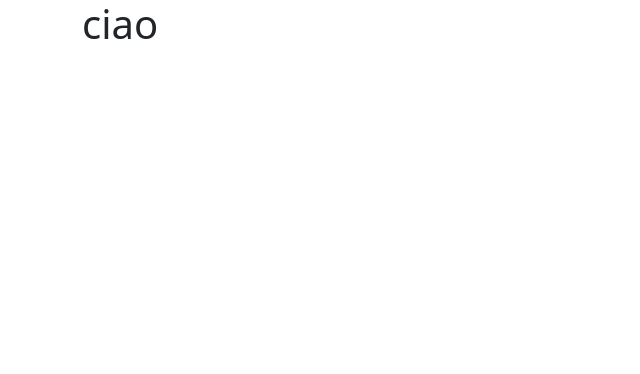
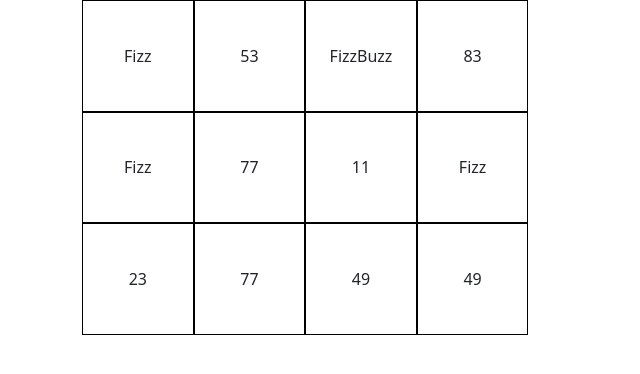
Before and after one commit to UniversoCaotico1997/js-FizzBuzz-revisited, a plain HTML site: page index.html in a window 1280 px wide. Shown: the whole page, without its empty margins (0-640 px from the left). Drawn offline with nearby package versions, Linux system fonts and the light colour scheme; files that its build step writes are made by us from their sources.

Commit message:
project work in prgress

```diff
--- a/assets/main.js
+++ b/assets/main.js
@@ -0,0 +1,43 @@
+// Esercizo Rivisitato di FizzBuzz
+// Stampa 12 numeri Random
+// Per i multipli di 3 stamperemo a schermo fizz
+// per i multipli di 5 stamperemo a schermo buzz
+// per i multipli di 3 e 5 stamparemo a schermo FizzBuzz
+
+const fizz = 'Fizz'
+
+const buzz = 'Buzz'
+
+const fizzBuzz = 'FizzBuzz'
+
+const divElement = document.querySelector('div.container> .box')
+
+
+for (let i = 1; i <= 12; i++) {
+
+    const squareElement = document.createElement('square')
+    squareElement.classList.add('square')
+
+    let count = 0
+    const randomNumber = Math.floor(Math.random() * 100) + 1
+    for (let j = 1; j < randomNumber; j++) {
+        count++
+    }
+    if (count % 3 === 0 && count % 5 === 0) {
+        squareElement.append(`${fizzBuzz}`)
+
+    }
+    else if (count % 3 === 0) {
+        squareElement.append(`${fizz}`)
+
+    }
+    else if (count % 5 === 0) {
+        squareElement.append(`${buzz}`)
+
+    }
+    else {
+        squareElement.append(`${count}`)
+
+    }
+    divElement.append(squareElement)
+}
--- a/assets/style.css
+++ b/assets/style.css
@@ -0,0 +1,20 @@
+* {
+    margin: 0;
+    padding: 0;
+    box-sizing: border-box;
+}
+
+.box {
+    height: 100px;
+    width: 40%;
+}
+
+.square {
+    width: calc(100% / 4);
+    border: 1px solid black;
+    aspect-ratio: 1/1;
+    display: flex;
+    justify-content: center;
+    align-items: center;
+
+}
--- a/index.html
+++ b/index.html
@@ -6,7 +6,7 @@
     <meta name="viewport" content="width=device-width, initial-scale=1.0">
     <link href="https://cdn.jsdelivr.net/npm/bootstrap@5.2.3/dist/css/bootstrap.min.css" rel="stylesheet"
         integrity="sha384-rbsA2VBKQhggwzxH7pPCaAqO46MgnOM80zW1RWuH61DGLwZJEdK2Kadq2F9CUG65" crossorigin="anonymous">
-    <link rel="stylesheet" href="style.css">
+    <link rel="stylesheet" href="./assets/style.css">
     <title>FizzBuzzRevisited</title>
 </head>
 
@@ -14,7 +14,7 @@
     <section>
         <div class="container">
             <div class="box d-flex flex-wrap">
-                <h1>ciao</h1>
+
             </div>
         </div>
     </section>
```
